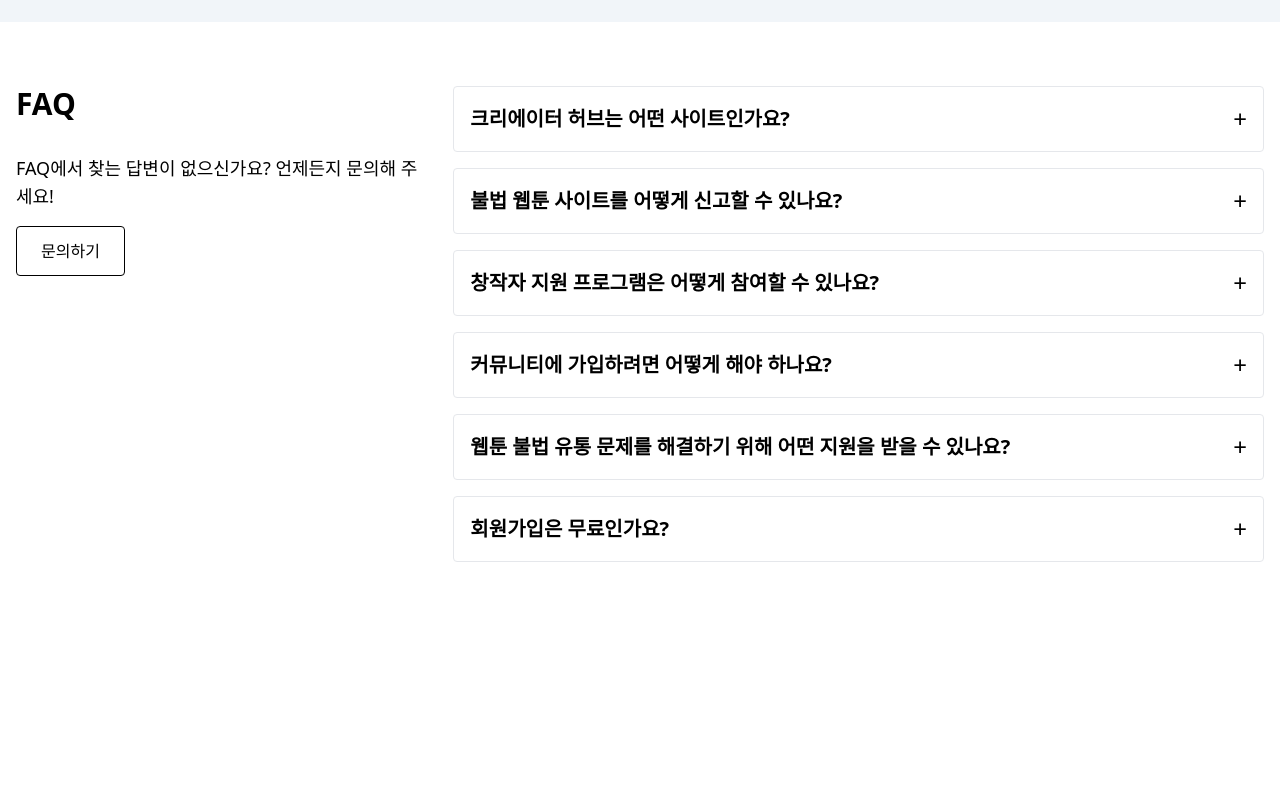
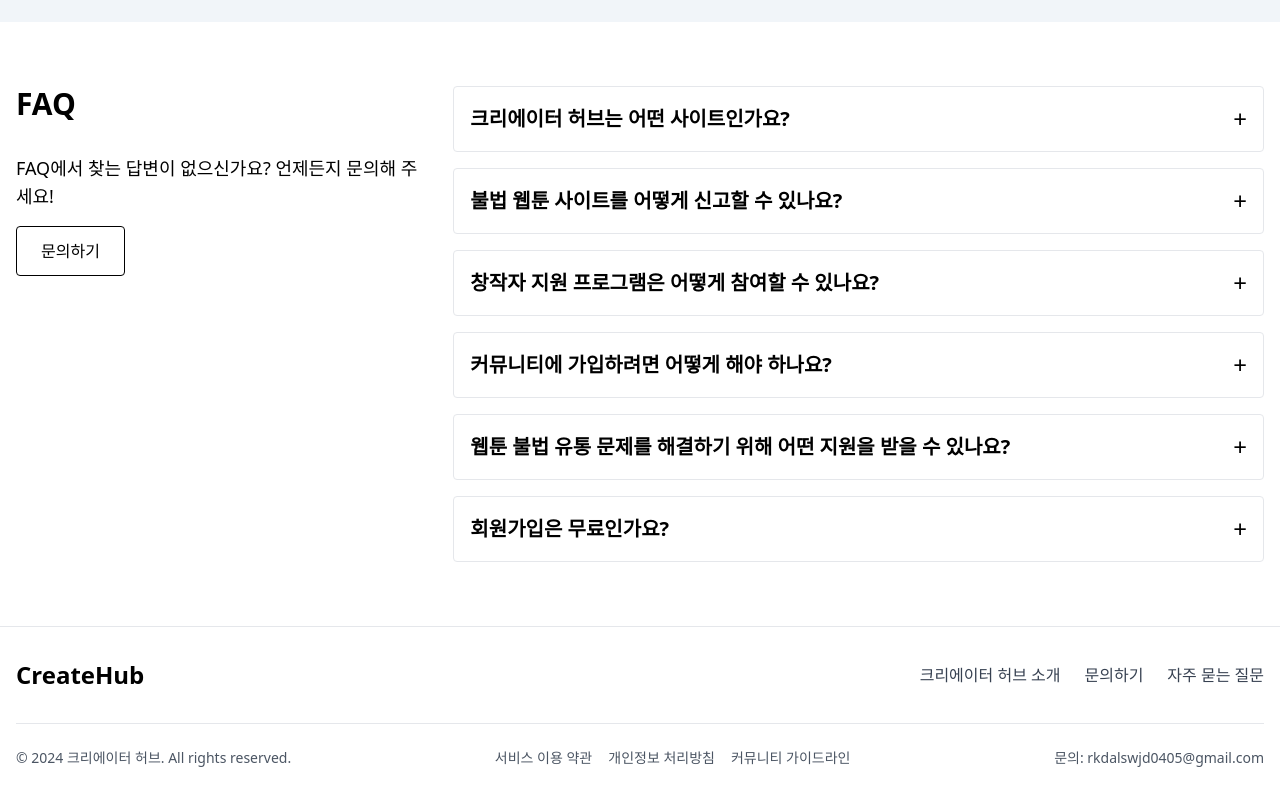
Before and after one commit to EXPOIR0405/CreateHub, a Next.js app: page / in a window 1280 px wide. Shown: the part 3085-3885 px from the top of the page. Before the commit the page ends 3711 px from the top, so only its background shows below. Built offline with nearby package versions, Linux system fonts and the light colour scheme.

Commit message:
푸터 영역 추가

```diff
--- a/src/pages/index.tsx
+++ b/src/pages/index.tsx
@@ -75,6 +75,40 @@ const StatisticsSection = () => {
         * 2017년도와 2018년도 8월까지의 누적 피해량이 1조 172억 원임을 고려하여 2018년 4개월치 분량을 임의로 계산하여 추가하였습니다.
       </p>
     </section>
+  );
+};
+
+const Footer = () => {
+  return (
+    <footer className="bg-white border-t py-8">
+      <div className="container mx-auto px-4">
+        {/* 상단 네비게이션 부분 */}
+        <div className="flex justify-between items-center mb-8">
+          {/* 로고 */}
+          <div className="text-2xl font-bold">CreateHub</div>
+
+          {/* 네비게이션 메뉴 */}
+          <nav className="hidden md:flex space-x-6">
+            <Link href="/about" className="text-gray-700 hover:text-black">크리에이터 허브 소개</Link>
+            <Link href="/contact" className="text-gray-700 hover:text-black">문의하기</Link>
+            <Link href="/faq" className="text-gray-700 hover:text-black">자주 묻는 질문</Link>
+          </nav>
+        </div>
+
+        {/* 하단 저작권 및 링크 부분 */}
+        <div className="border-t pt-6">
+          <div className="flex flex-col md:flex-row justify-between items-center">
+            <p className="text-gray-600 text-sm">© 2024 크리에이터 허브. All rights reserved.</p>
+            <nav className="flex space-x-4 mt-4 md:mt-0">
+              <Link href="/terms" className="text-gray-600 hover:text-black text-sm">서비스 이용 약관</Link>
+              <Link href="/privacy" className="text-gray-600 hover:text-black text-sm">개인정보 처리방침</Link>
+              <Link href="/community-guidelines" className="text-gray-600 hover:text-black text-sm">커뮤니티 가이드라인</Link>
+            </nav>
+            <p className="text-gray-600 text-sm mt-4 md:mt-0">문의: rkdalswjd0405@gmail.com</p>
+          </div>
+        </div>
+      </div>
+    </footer>
   );
 };
 
@@ -437,6 +471,8 @@ const Index = () => {
         ))}
       </div>
     </section>
+    {/* 푸터 섹션 */}
+    <Footer />
     </div>
   );
 };
```
